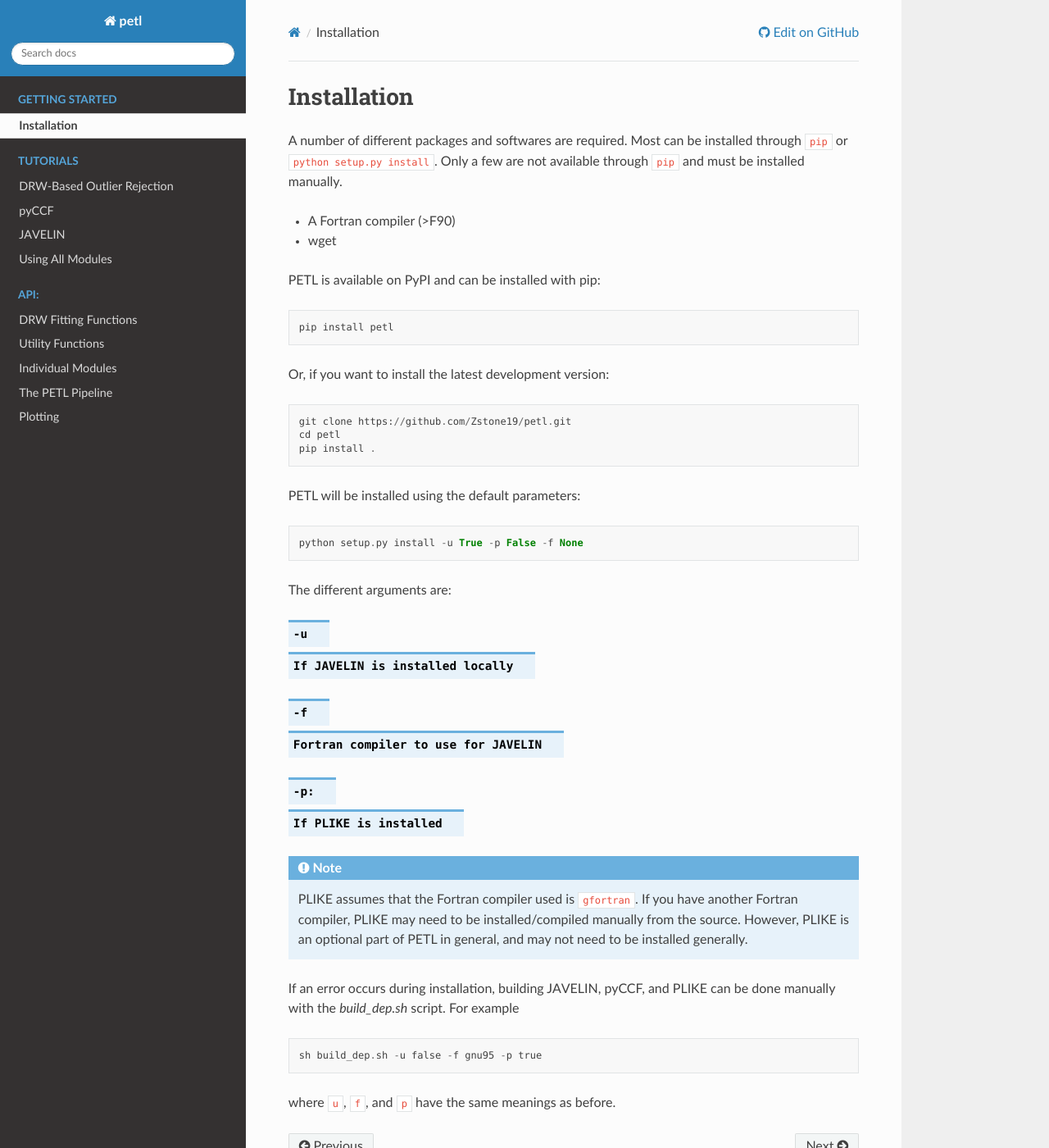
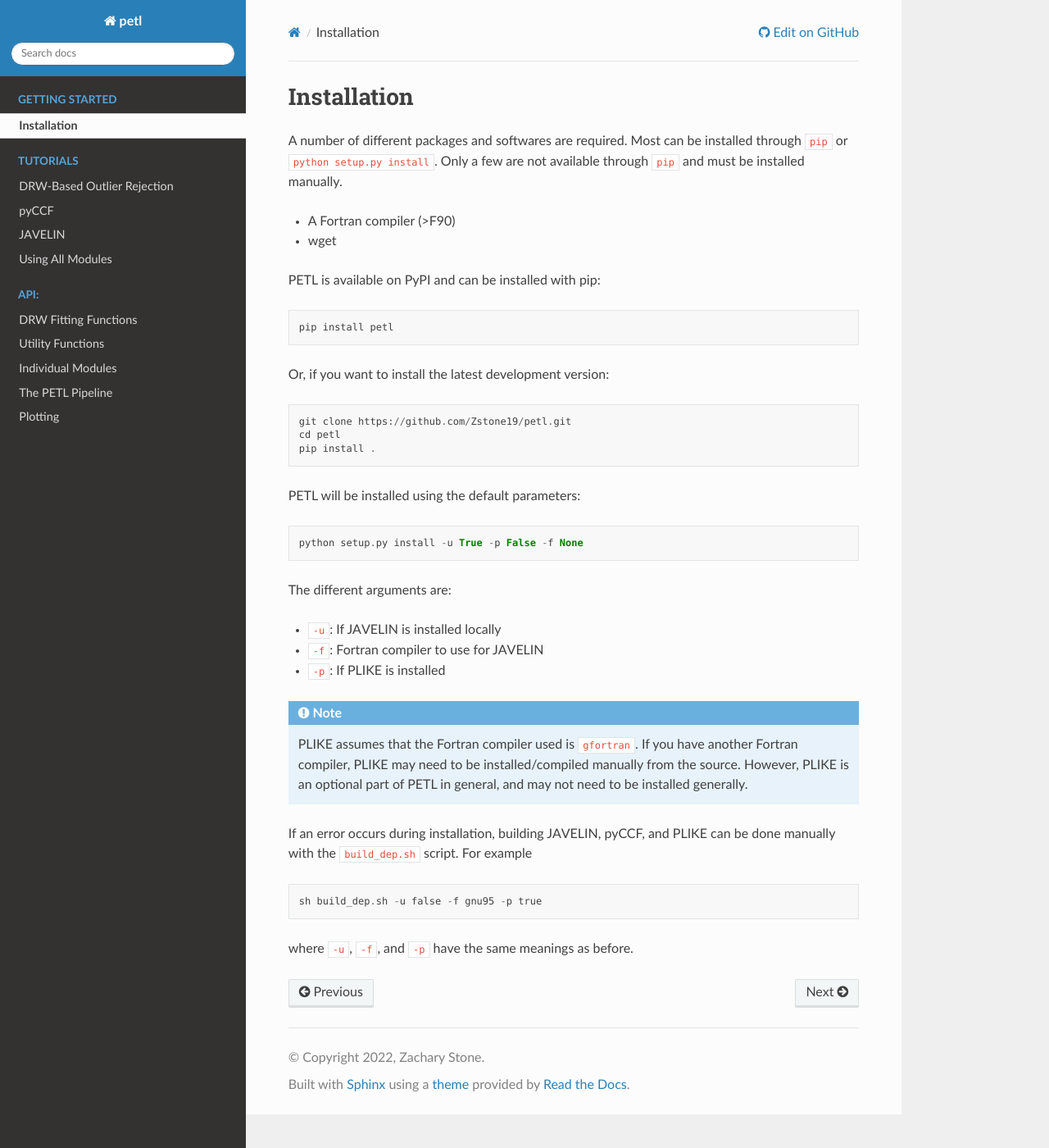
Before and after one commit to Zstone19/pypetal, a Sphinx documentation site: the page built from docs/installation.rst, in a window 1280 px wide and 1400 px high. Shown: the whole window at 82% size. Built offline with Sphinx 7.4.7 and the Read the Docs theme 2.0.0, drawn with Linux system fonts in a browser that asks for light colours; some of the changed lines change nothing that is shown.

Commit message:
Fixing up RtD

```diff
--- a/docs/index.rst
+++ b/docs/index.rst
@@ -3,6 +3,7 @@
    You can adapt this file completely to your liking, but it should at least
    contain the root `toctree` directive.
 
+===============================================
 PETL: A Pipeline for Estimating AGN Time Lags
 ===============================================
 **PETL** is a pipeline made in python to obtain time lags from multi-band AGN time-series data. Normally, AGN geometric and kinematic analyses (e.g. reverberation mapping) utilize a variety of different tools to obtain time lags between two (or more) light curves. This package combines three popular algorithms for estimating time lags (pyCCF, pyZDCF, and JAVELIN), and uses the popular Damped Random Walk algorithm to model input light curves for outlier rejection.
--- a/docs/installation.rst
+++ b/docs/installation.rst
@@ -1,3 +1,4 @@
+=============
 Installation
 =============
 
@@ -25,19 +26,16 @@
 
 The different arguments are:
 
-.. option:: -u
-    If JAVELIN is installed locally
-.. option:: -f
-    Fortran compiler to use for JAVELIN
-.. option:: -p:
-    If PLIKE is installed
+* ``-u``: If JAVELIN is installed locally
+* ``-f``: Fortran compiler to use for JAVELIN
+* ``-p``: If PLIKE is installed
 
 
 .. note:: PLIKE assumes that the Fortran compiler used is ``gfortran``. If you have another Fortran compiler, PLIKE may need to be installed/compiled manually from the source. However, PLIKE is an optional part of PETL in general, and may not need to be installed generally.
 
 
-If an error occurs during installation, building JAVELIN, pyCCF, and PLIKE can be done manually with the `build_dep.sh` script. For example
+If an error occurs during installation, building JAVELIN, pyCCF, and PLIKE can be done manually with the ``build_dep.sh`` script. For example
 ::
     sh build_dep.sh -u false -f gnu95 -p true
 
-where ``u``, ``f``, and ``p`` have the same meanings as before.
+where ``-u``, ``-f``, and ``-p`` have the same meanings as before.
```
